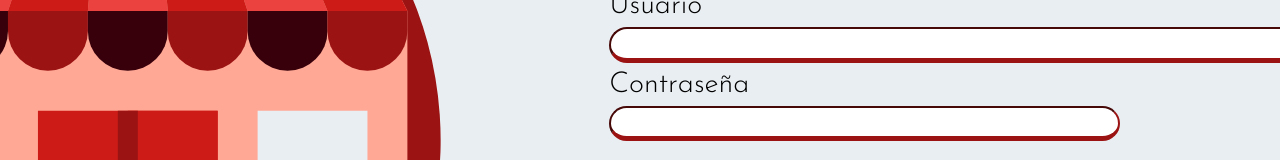
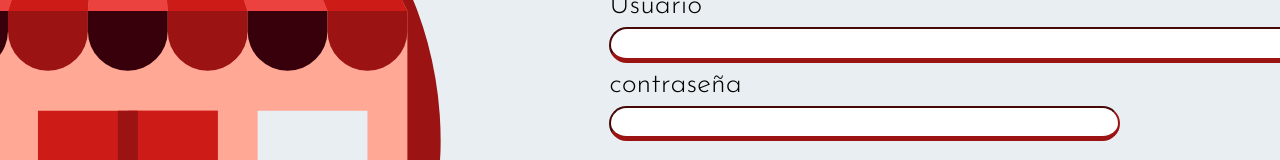
Before and after one commit to JesVaz12/IDC_ComercialCabello, a React (Vite) app in the folder client/ccabello_cliente/: page / in a window 1280 px wide. Shown: the part 243-403 px from the top of the page. Built offline with nearby package versions, Linux system fonts and the light colour scheme.

Commit message:
Paso 3, error

```diff
--- a/client/ccabello_cliente/src/Login/Login.jsx
+++ b/client/ccabello_cliente/src/Login/Login.jsx
@@ -87,7 +87,7 @@ export default function Login() {
                                 />
                                 <small id="usererror" style={{ color: "red", display: 'none', marginLeft: "36%" }}></small>
 
-                                <label htmlFor="password" className='label'>Contraseña</label>
+                                <label htmlFor="password" className='label'>contraseña</label>
                                 <input
                                     id="password"
                                     className='input'
```
